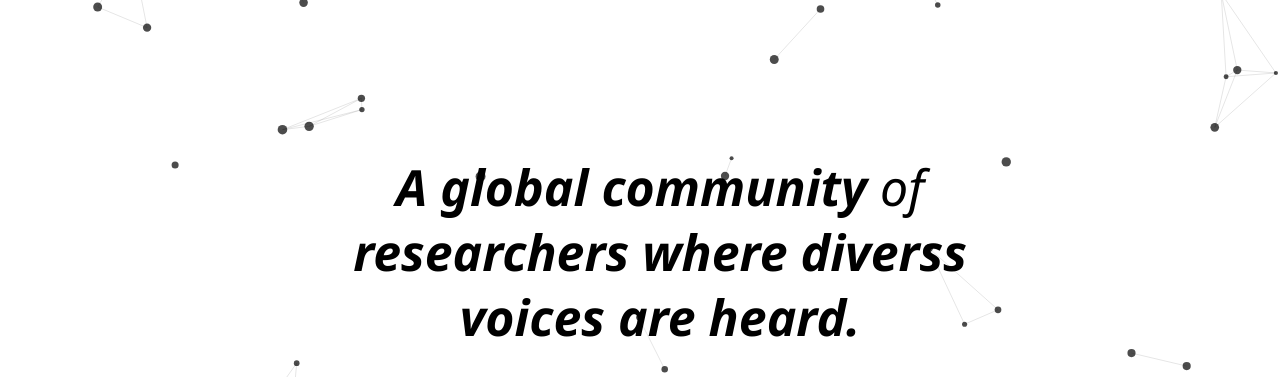
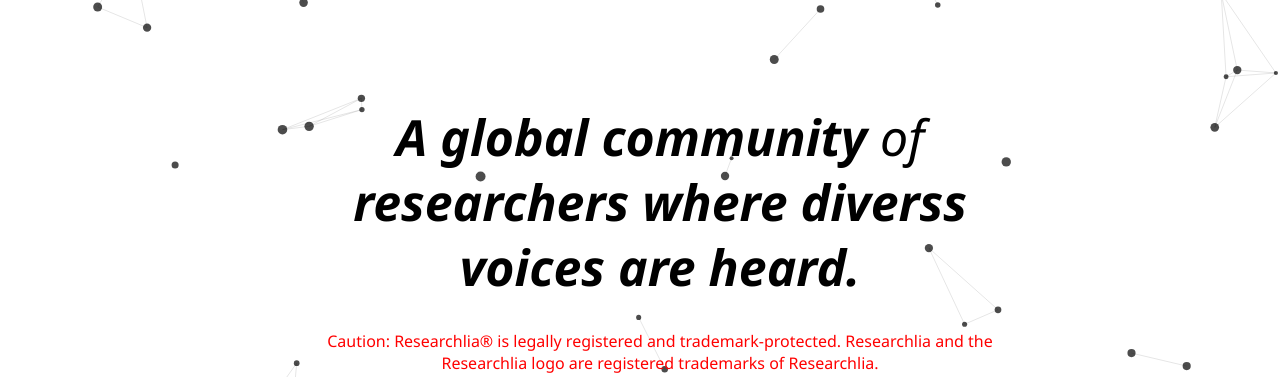
Before and after one commit to wegtest26/comingsoon, a plain HTML site: page index.html in a window 1280 px wide. Shown: the part 80-457 px from the top of the page. Drawn offline with Linux system fonts and the light colour scheme.

Commit message:
Update index.html

```diff
--- a/index.html
+++ b/index.html
@@ -59,6 +59,7 @@
   width: 100%;
   z-index: 2;
   position: relative;
+  transform: translateY(-50px); /* moves content 50px up */
 }
 
     main h2 {
```
Lines whose indentation alone changed are shown as unchanged.
